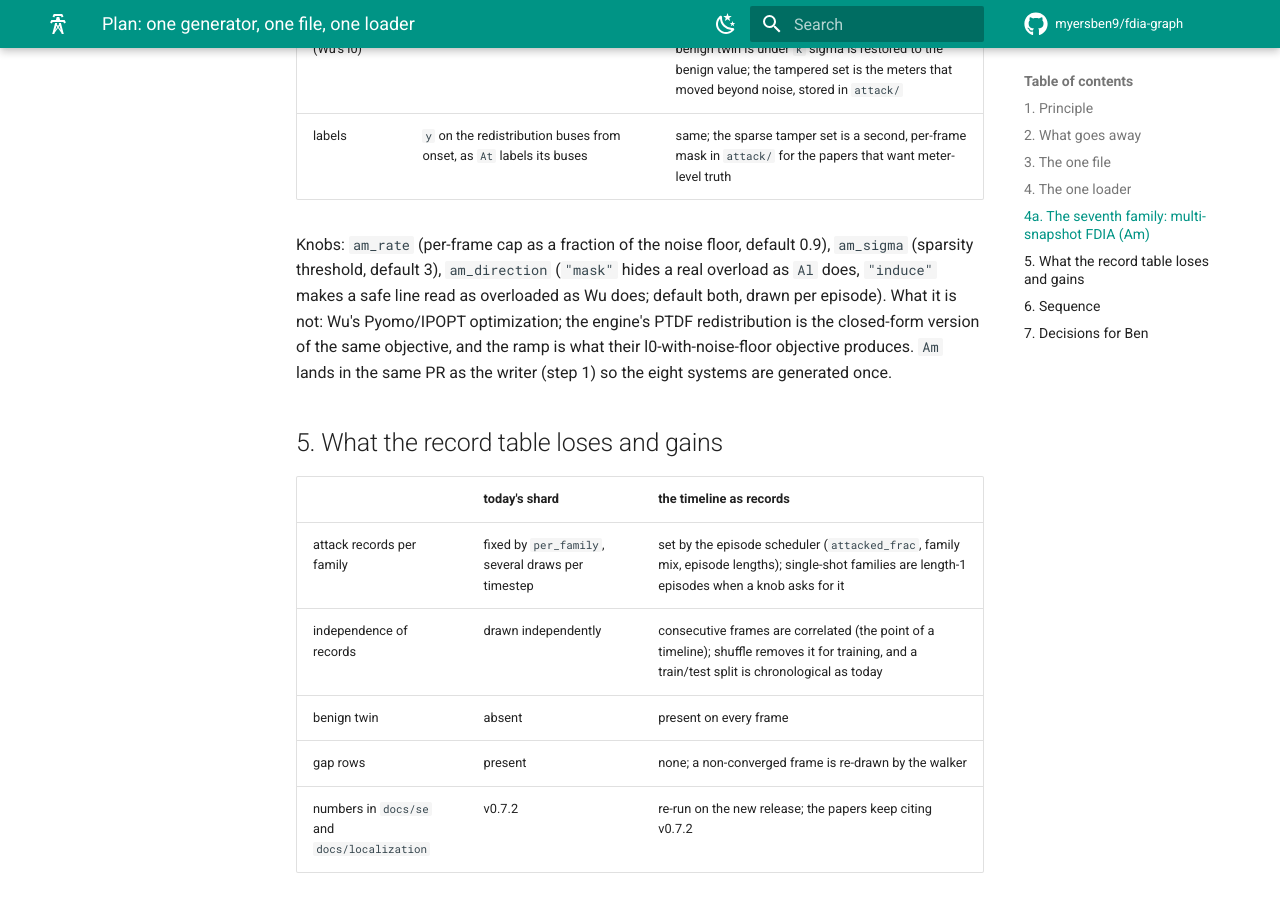
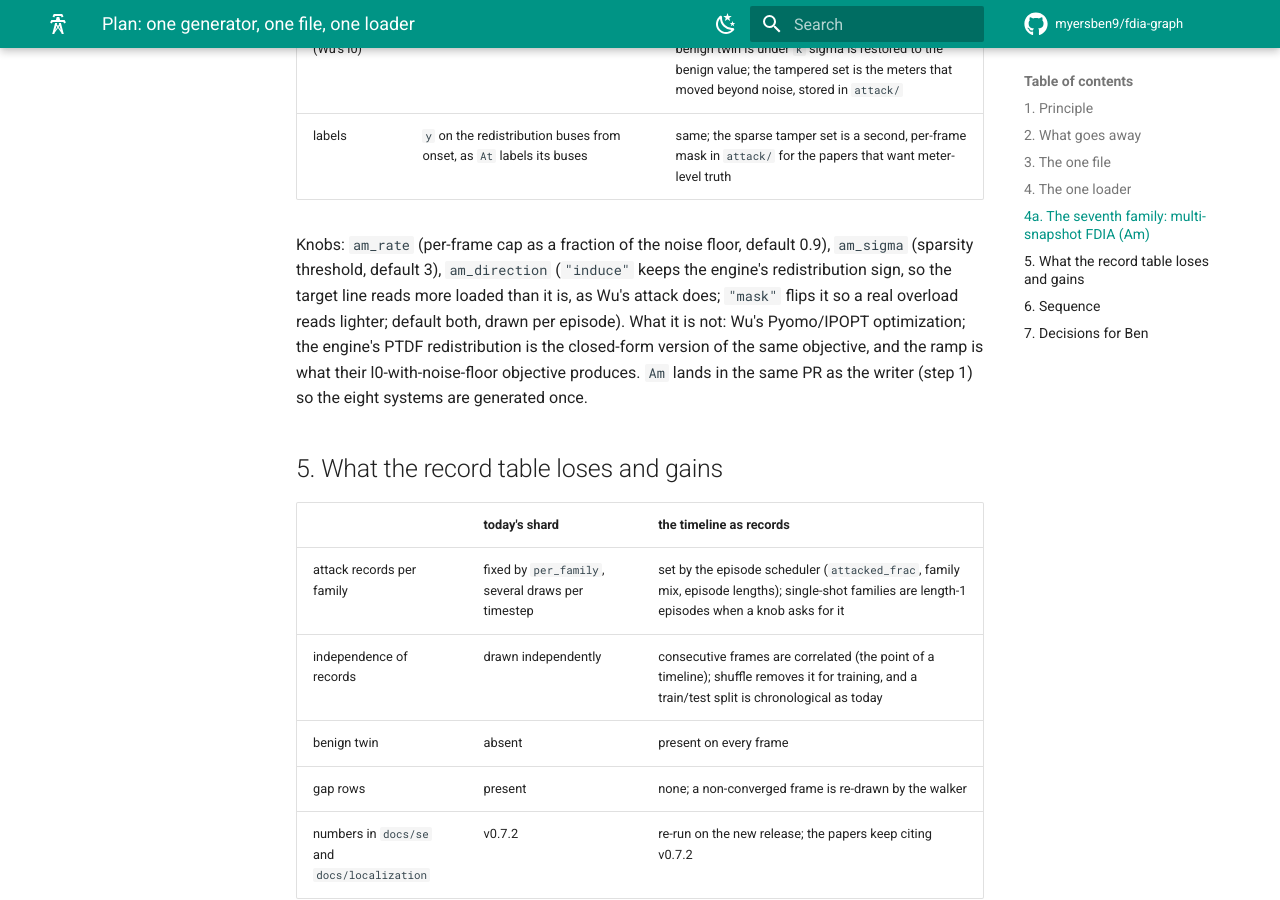
Before and after one commit to myersben9/fdia-graph, an MkDocs documentation site: the page built from docs/plans/ONE_DATASET_PLAN.md, in a window 1280 px wide and 900 px high, scrolled down 3219 px. Built offline with MkDocs 1.6.1 and Material for MkDocs 9.7.7, drawn with Linux system fonts in a browser that asks for light colours; comment, search, counter and statistics services are not loaded.

Commit message:
Test the Am direction sign; plan text matches

```diff
--- a/docs/plans/ONE_DATASET_PLAN.md
+++ b/docs/plans/ONE_DATASET_PLAN.md
@@ -74,8 +74,9 @@ FDIA) as family 7, `Am`, built from the pieces the engine has:
 | labels | `y` on the redistribution buses from onset, as `At` labels its buses | same; the sparse tamper set is a second, per-frame mask in `attack/` for the papers that want meter-level truth |
 
 Knobs: `am_rate` (per-frame cap as a fraction of the noise floor, default 0.9), `am_sigma` (sparsity
-threshold, default 3), `am_direction` (`"mask"` hides a real overload as `Al` does, `"induce"` makes a
-safe line read as overloaded as Wu does; default both, drawn per episode). What it is not: Wu's
+threshold, default 3), `am_direction` (`"induce"` keeps the engine's redistribution sign, so the target
+line reads more loaded than it is, as Wu's attack does; `"mask"` flips it so a real overload reads
+lighter; default both, drawn per episode). What it is not: Wu's
 Pyomo/IPOPT optimization; the engine's PTDF redistribution is the closed-form version of the same
 objective, and the ramp is what their l0-with-noise-floor objective produces. `Am` lands in the same
 PR as the writer (step 1) so the eight systems are generated once.
```
Also changed, not shown: 1 other file.
